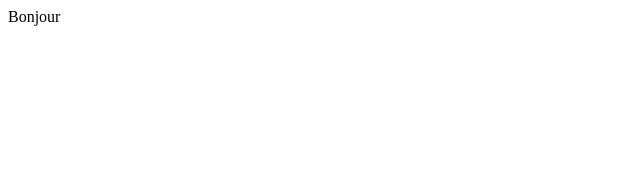
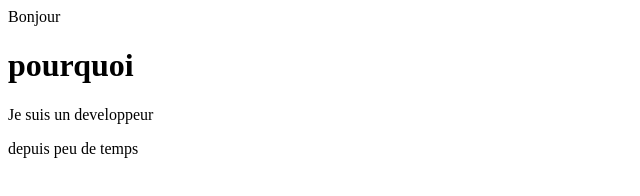
Before and after one commit to KorriSARR/test, a plain HTML site: page index.html in a window 1280 px wide. Shown: the whole page, without its empty margins (0-640 px from the left). Drawn offline with Linux system fonts and the light colour scheme.

Commit message:
second repository

```diff
--- a/index.html
+++ b/index.html
@@ -3,9 +3,12 @@
 <head>
     <meta charset="UTF-8">
     <meta name="viewport" content="width=device-width, initial-scale=1.0">
-    <title>Document</title>
+    <title>Histoire</title>
 </head>
 <body>
     Bonjour
+    <h1>pourquoi</h1>
+    Je suis un developpeur
+    <p>depuis peu de temps</p>
 </body>
 </html>
```
